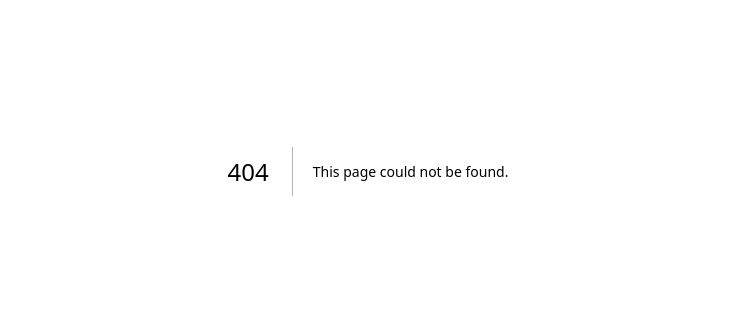
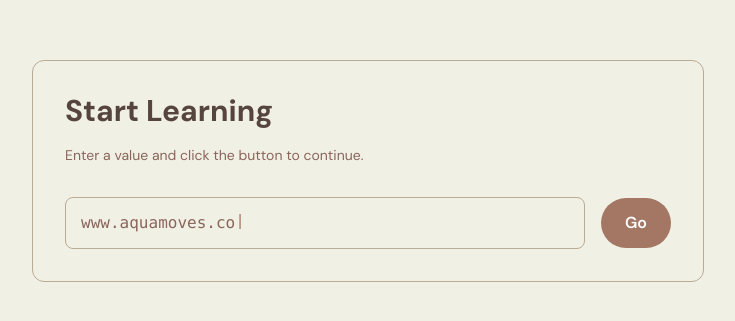
Before and after one commit to KrisP-Kreme/phishing-for-fun, a Next.js app in the folder phishing-app/: page /app in a window 1280 px wide. Before the commit this address had no page. Shown: the part 229-550 px from the top of the page, without its empty margins (272-1007 px from the left). Built offline with nearby package versions, Linux system fonts and the light colour scheme.

Commit message:
Initial landing page for scraping tool with animation

```diff
--- /dev/null
+++ b/phishing-app/app/app/page.tsx
@@ -0,0 +1,184 @@
+"use client";
+
+import { useEffect, useLayoutEffect, useRef, useState } from "react";
+
+export default function AppPage() {
+  const [value, setValue] = useState("");
+
+  // Typewriter animation state
+  const domains = [
+    "www.zambrero.com",
+    "www.aquamoves.com.au",
+    "www.dimmeys.com.au",
+    "www.anytimefitness.com",
+    "www.holeymoley.com.au",
+    "www.jimslifecoaching.com.au",
+  ];
+  const [display, setDisplay] = useState("");
+  const [domainIndex, setDomainIndex] = useState(0);
+  const [charIndex, setCharIndex] = useState(0);
+  const [isDeleting, setIsDeleting] = useState(false);
+  const [cursorVisible, setCursorVisible] = useState(true);
+
+  // Blink cursor
+  useEffect(() => {
+    const iv = setInterval(() => setCursorVisible((v) => !v), 500);
+    return () => clearInterval(iv);
+  }, []);
+
+  // Typewriter effect — pauses when the user has typed something
+  useEffect(() => {
+    if (value) return; // stop animation once user types
+
+    let timeout: ReturnType<typeof setTimeout>;
+    const current = domains[domainIndex];
+
+    if (!isDeleting) {
+      if (charIndex < current.length) {
+        timeout = setTimeout(() => {
+          setDisplay(current.slice(0, charIndex + 1));
+          setCharIndex((c) => c + 1);
+        }, 100);
+      } else {
+        // pause at full word
+        timeout = setTimeout(() => setIsDeleting(true), 1100);
+      }
+    } else {
+      if (charIndex > 0) {
+        timeout = setTimeout(() => {
+          setDisplay(current.slice(0, charIndex - 1));
+          setCharIndex((c) => c - 1);
+        }, 45);
+      } else {
+        // move to next domain
+        timeout = setTimeout(() => {
+          setIsDeleting(false);
+          setDomainIndex((i) => (i + 1) % domains.length);
+        }, 400);
+      }
+    }
+
+    return () => clearTimeout(timeout);
+  }, [charIndex, domainIndex, isDeleting, value]);
+
+  // refs and measurements for cursor positioning
+  const containerRef = useRef<HTMLDivElement | null>(null);
+  const charRefs = useRef<Array<HTMLSpanElement | null>>([]);
+  const inputRef = useRef<HTMLInputElement | null>(null);
+  const [cursorLeft, setCursorLeft] = useState(8); // initial padding
+  const [inputPaddingLeft, setInputPaddingLeft] = useState(16);
+
+  // measure text width and input padding to place cursor precisely
+  const updateCursorPosition = () => {
+    const input = inputRef.current;
+    if (!input) return;
+
+    // compute input's computed left padding so overlay aligns exactly
+    const cs = window.getComputedStyle(input);
+    const paddingLeft = parseFloat(cs.paddingLeft || "0") || 0;
+    setInputPaddingLeft(paddingLeft);
+
+    // sum widths of each character span for precise width measurement
+    const chars = charRefs.current || [];
+    let totalWidth = 0;
+    const count = Math.min(chars.length, display.length);
+    for (let i = 0; i < count; i++) {
+      const c = chars[i];
+      if (c) totalWidth += c.getBoundingClientRect().width;
+    }
+
+    // cursor position = padding + measured characters width
+    const left = paddingLeft + totalWidth;
+    setCursorLeft(left);
+  };
+
+  useLayoutEffect(() => {
+    updateCursorPosition();
+    const ro = new ResizeObserver(() => updateCursorPosition());
+    if (containerRef.current) ro.observe(containerRef.current);
+    window.addEventListener("resize", updateCursorPosition);
+    return () => {
+      ro.disconnect();
+      window.removeEventListener("resize", updateCursorPosition);
+    };
+  }, []);
+
+  // recalc when display changes
+  useEffect(() => {
+    updateCursorPosition();
+  }, [display, value]);
+
+  return (
+    <div className="min-h-screen bg-[var(--background)] text-[var(--foreground)] flex items-center justify-center">
+      <div ref={containerRef} className="w-full max-w-2xl p-8 rounded-xl border" style={{ backgroundColor: 'var(--card)', borderColor: 'var(--border)' }}>
+        <div className="flex flex-col gap-4">
+          <h1 className="text-3xl font-bold">Start Learning</h1>
+          <p className="text-sm text-[var(--muted-foreground)]">Enter a value and click the button to continue.</p>
+
+          <div className="flex items-center gap-4 mt-4">
+            <div className="flex-1 relative">
+              <input
+                ref={inputRef}
+                value={value}
+                onChange={(e) => setValue(e.target.value)}
+                placeholder=""
+                className="w-full font-mono px-4 py-3 rounded-lg border bg-transparent relative"
+                style={{ backgroundColor: 'var(--background)', borderColor: 'var(--border)', color: 'var(--foreground)' }}
+              />
+
+              {/* Visible animated text overlay (when user hasn't typed) */}
+              {!value && (
+                <span
+                  aria-hidden
+                  className="pointer-events-none select-none absolute top-1/2 transform -translate-y-1/2 font-mono"
+                  style={{
+                    left: `${inputPaddingLeft}px`,
+                    color: 'var(--muted-foreground)',
+                    whiteSpace: 'pre',
+                  }}
+                >
+                  {display.split("").map((ch, i) => (
+                    <span
+                      key={i}
+                      ref={(el) => { charRefs.current[i] = el; }}
+                      style={{ display: 'inline-block' }}
+                    >
+                      {ch}
+                    </span>
+                  ))}
+                </span>
+              )}
+
+              {/* Blinking cursor positioned using measured span */}
+              {!value && (
+                <span
+                  aria-hidden
+                  className="absolute top-1/2 transform -translate-y-1/2"
+                  style={{
+                    left: cursorLeft,
+                    color: 'var(--primary)',
+                    fontFamily: 'monospace',
+                    fontSize: '1rem',
+                    opacity: cursorVisible ? 1 : 0,
+                    pointerEvents: 'none',
+                    transition: 'left 40ms linear',
+                  }}
+                >
+                  |
+                </span>
+              )}
+            </div>
+
+            <button
+              onClick={() => alert(value ? `You entered: ${value}` : `You selected: ${display}`)}
+              className="text-[var(--primary-foreground)] font-semibold px-6 py-3 rounded-full transition-all duration-200 hover:scale-105"
+              style={{ backgroundColor: 'var(--primary)' }}
+            >
+              Go
+            </button>
+          </div>
+        </div>
+      </div>
+    </div>
+  );
+}
```
